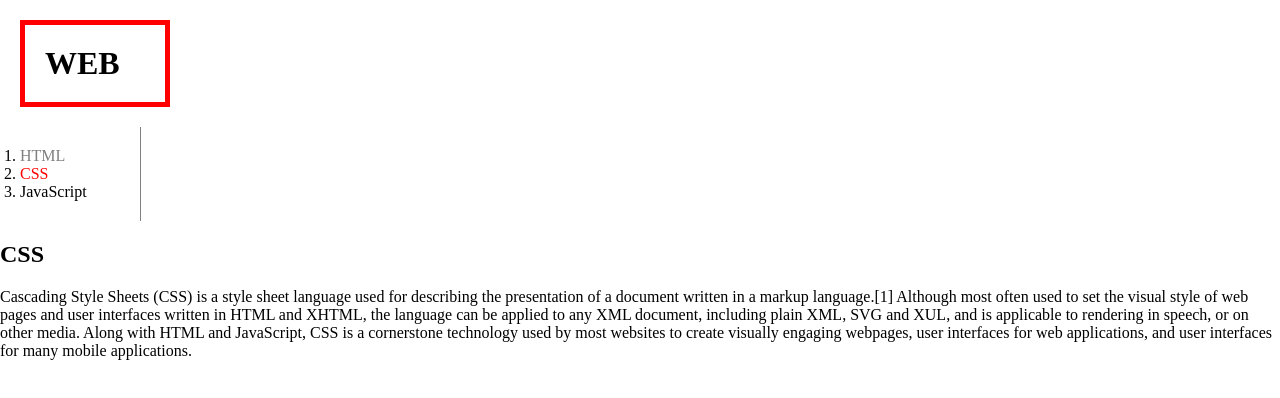
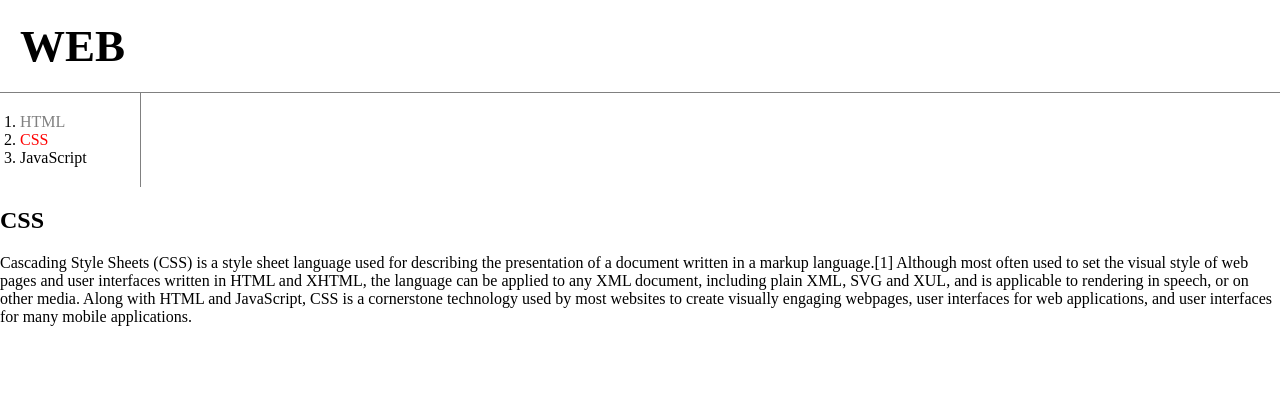
Before and after one commit to Andrew0937/web1, a plain HTML site: page 2.html in a window 1280 px wide. Drawn offline with Linux system fonts and the light colour scheme.

Commit message:
Add files via upload

```diff
--- a/2.html
+++ b/2.html
@@ -18,11 +18,11 @@
       text-decoration: none;
     }
     h1 {
-      border:5px solid red;
+      font-size:45px;
+      test-align: center;
+      border-bottom: 1px solid gray;
+      margin:0;
       padding:20px;
-      margin:20px;
-      display:block;
-      width:100px;
     }
     ol{
       border-right:1px solid gray;
```
